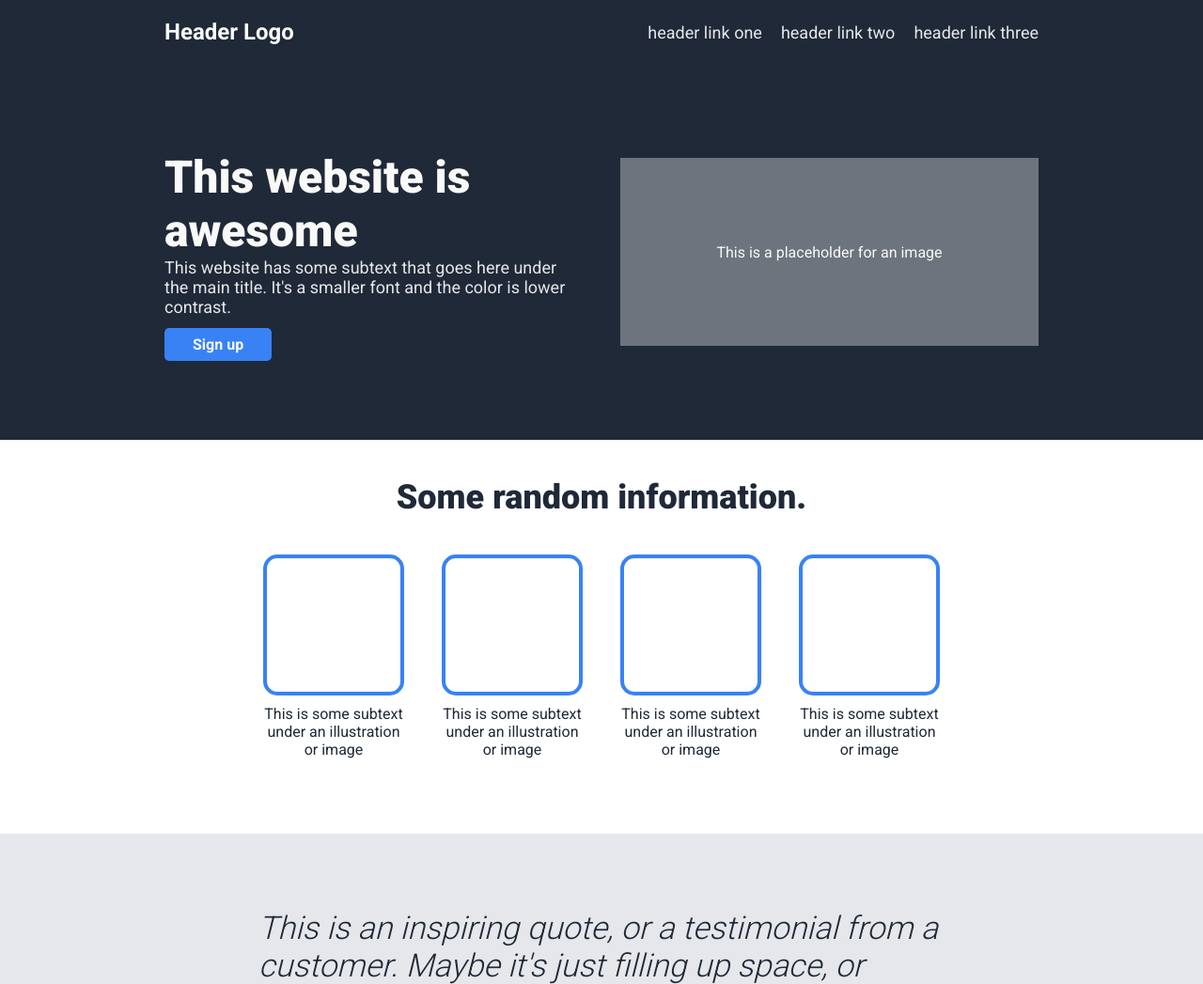
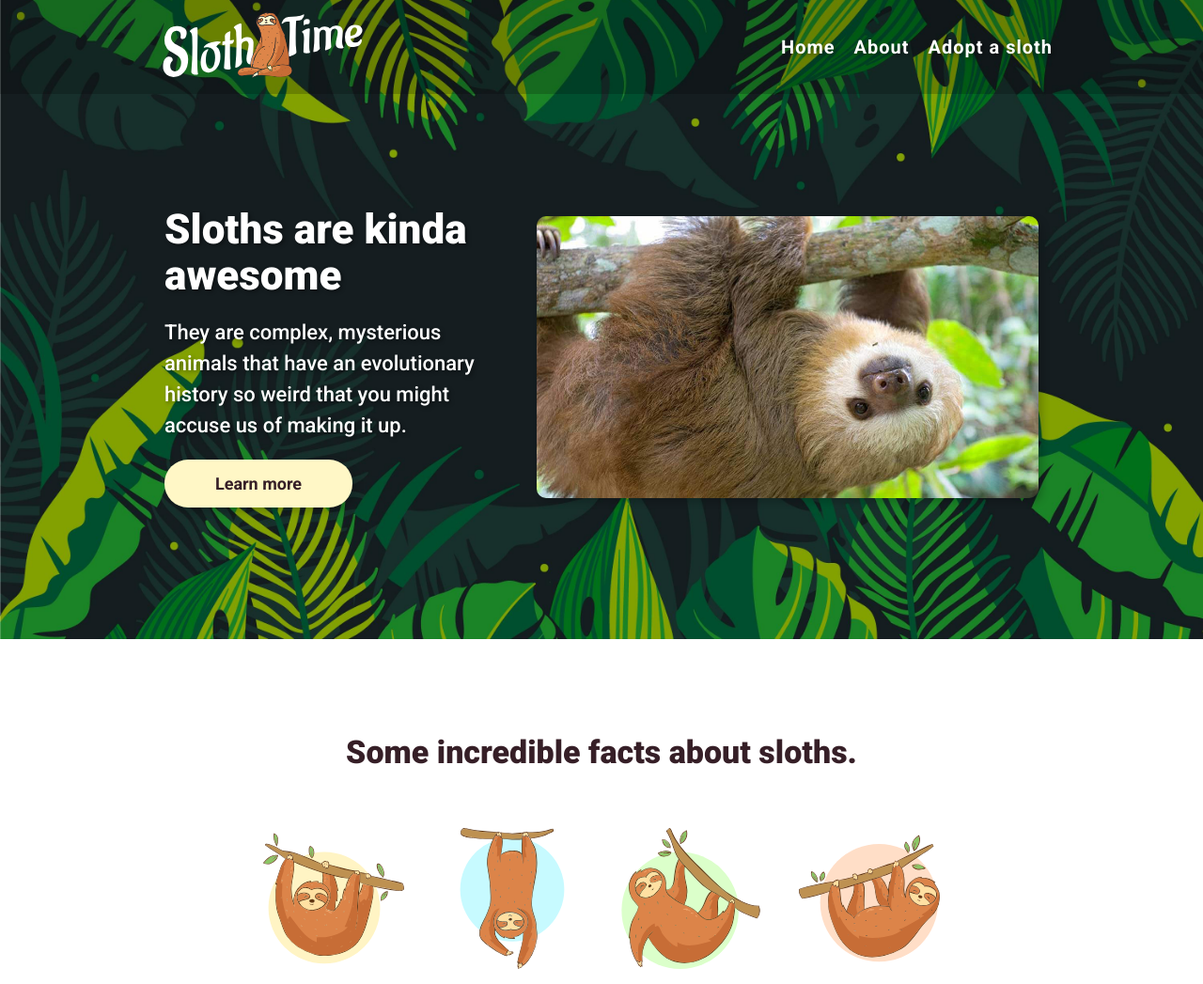
Before and after one commit to constPardalos/sloth-time, a plain HTML site: page index.html in a window 1280 px wide. Shown: the top 1047 px of the page at 94% size. Drawn offline with Linux system fonts and the light colour scheme.

Commit message:
Replace content and styling, update readme

```diff
--- a/index.html
+++ b/index.html
@@ -4,21 +4,22 @@
     <meta charset="UTF-8">
     <meta http-equiv="X-UA-Compatible" content="IE=edge">
     <meta name="viewport" content="width=device-width, initial-scale=1.0">
+    <link rel="icon" type="image/x-icon" href="images/favicon.png">
     <link rel="stylesheet" href="styles.css">
-    <link href="https://fonts.googleapis.com/css2?family=Roboto:wght@300;400;700;900&display=swap" rel="stylesheet">
-    <title>Odin Landing Page</title>
+    <link href="https://fonts.googleapis.com/css2?family=Roboto:wght@300;400;500;700;900&display=swap" rel="stylesheet">
+    <title>Sloth Time</title>
 </head>
 <body>
 
-    <header class="main-header bg-dark">
-        <div class="flex width-md spacing-sm">
+    <header class="main-header">
+        <div class="flex width-md">
 
-            <a class="logo" href="#">Header Logo</a>
+            <a class="logo" href="#"><img src="images/sloth-time-logo.svg" alt="Sloth Time logo"></a>
             <nav class="main-nav">
                 <ul>
-                    <li><a href="#">header link one</a></li>
-                    <li><a href="#">header link two</a></li>
-                    <li><a href="#">header link three</a></li>
+                    <li><a href="#">Home</a></li>
+                    <li><a href="#">About</a></li>
+                    <li><a href="#">Adopt a sloth</a></li>
                 </ul>
             </nav>
         </div>
@@ -29,46 +30,44 @@
         <section class="hero-section bg-dark">
             <div class="flex width-md spacing-md">
                 <div class="hero-content">
-                    <h1>This website is awesome</h1>
-                    <p>This website has some subtext that goes here under the main title. It's a smaller font and the color is lower contrast.</p>
-                    <a class="btn-primary" href="#">Sign up</a>
+                    <h1>Sloths are kinda awesome</h1>
+                    <p>They are complex, mysterious animals that have an evolutionary history so weird that you might accuse us of making it up.</p>
+                    <a class="btn" href="#">Learn more</a>
                 </div>
-                <div class="hero-img">
-                    This is a placeholder for an image
-                </div>
+                <div class="hero-img"></div>
             </div>
         </section>
 
         <section class="items-section">
-            <div class="width-md spacing-md">
-                <h2>Some random information.</h2>
+            <div class="width-md spacing-lg">
+                <h2>Some incredible facts about sloths.</h2>
                 <div class="items-container width-sm">
                     <div class="item">
-                        <div class="img-container"></div>
-                        <span class="item-text">This is some subtext under an illustration or image</span>
+                        <div class="img-container"><img src="images/sloth-1.svg" alt="Sloth vector graphic"></div>
+                        <span class="item-text">Sloths are three times stronger than us</span>
                     </div>
                     <div class="item">
-                        <div class="img-container"></div>
-                        <span class="item-text">This is some subtext under an illustration or image</span>
+                        <div class="img-container"><img src="images/sloth-2.svg" alt="Sloth vector graphic"></div>
+                        <span class="item-text">They poop a third of their body weight in one go</span>
                     </div>
                     <div class="item">
-                        <div class="img-container"></div>
-                        <span class="item-text">This is some subtext under an illustration or image</span>
+                        <div class="img-container"><img src="images/sloth-3.svg" alt="Sloth vector graphic"></div>
+                        <span class="item-text">They can starve to death on a full stomach</span>
                     </div>
                     <div class="item">
-                        <div class="img-container"></div>
-                        <span class="item-text">This is some subtext under an illustration or image</span>
+                        <div class="img-container"><img src="images/sloth-4.svg" alt="Sloth vector graphic"></div>
+                        <span class="item-text">Without sloths there would be no avocados</span>
                     </div>
                 </div>
             </div>
         </section>
 
-        <section class="quote-section bg-grey">
+        <section class="quote-section bg-color">
             <div class="width-sm spacing-lg">
                 <p class="quote">
-                    This is an inspiring quote, or a testimonial from a customer. Maybe it's just filling up space, or maybe people will actually read it. Who knows? All I know is that it looks nice.
+                    “My absolute favourite piece of information is the fact that young sloths are so inept that they frequently grab their own arms and legs instead of tree limbs, and fall out of trees.”
                 </p>
-                <span class="quote-author">-Thor, God of Thunder</span>
+                <span class="quote-author">-Douglas Adams</span>
             </div>
         </section>
 
@@ -77,10 +76,10 @@
                 <div class="action spacing-md">
                     <div class="action-content flex width-sm">
                         <div class="action-text">
-                            <h3>Call to action! It's time!</h3>
-                            <span>Sign up for our product by clicking that button right over there!</span>
+                            <h2>Get involved!</h2>
+                            <p>Together, we have the chance to really make a difference!</p>
                         </div>
-                        <a class="btn-primary bordered" href="#">Sign up</a>
+                        <a class="btn btn-alt" href="#">Learn how</a>
                     </div>
                 </div>
             </div>
@@ -88,8 +87,9 @@
     </main>
 
     <footer class="main-footer bg-dark">
-        <div class="footer-container width-md spacing-md">
-            <span>Copyright © <a href="https://www.theodinproject.com/" target="_blank">The Odin Project</a> <script>document.write(new Date().getFullYear())</script></span>
+        <div class="footer-container width-md">
+            <img class="footer-logo" src="images/sloth-time-logo-notext.svg" alt="Sloth logo">
+            <div class="copy">Copyright © Sloth Time <script>document.write(new Date().getFullYear())</script></div>
         </div>
     </footer>
 
--- a/styles.css
+++ b/styles.css
@@ -13,7 +13,7 @@ html {
 }
 
 body {
-    color: #1f2937;
+    color: #361f27;
     font-family: 'Roboto', sans-serif;
     font-size: 16px;
 }
@@ -28,18 +28,21 @@ a {
 }
 
 h1 {
-    font-size: 48px;
+    font-size: 44px;
     font-weight: 900;
+    line-height: 1.1;
 }
 
 h2 {
-    font-size: 36px;
+    font-size: 34px;
     font-weight: 900;
+    line-height: 1.2;
 }
 
 h3 {
     font-size: 24px;
     font-weight: 700;
+    line-height: 1.3;
 }
 
 h4 {
@@ -49,6 +52,7 @@ h4 {
 
 p {
     margin-bottom: 20px;
+    line-height: 1.5;
 }
 
 .width-md {
@@ -62,24 +66,24 @@ p {
 }
 
 .spacing-lg {
-    padding: 80px 15px;
+    padding: 100px 15px;
 }
 
 .spacing-md {
-    padding: 40px 15px;
+    padding: 50px 15px;
 }
 
 .spacing-sm {
-    padding: 20px 15px;
+    padding: 25px 15px;
 }
 
 .bg-dark {
-    background: #1f2937;
-    color: #f9faf8;
+    background: #17302c;
+    color: #fff;
 }
 
-.bg-grey {
-    background: #e5e7eb;
+.bg-color {
+    background: #fff7c6;
 }
 
 .flex {
@@ -88,29 +92,46 @@ p {
     align-items: center;
 }
 
-.btn-primary {
-    background: #3882f6;
-    border-radius: 5px;
-    color: #f9faf8;
+.btn {
+    background: #fff7c6;
+    border-radius: 25px;
+    box-shadow: 4px 4px 8px rgba(0, 0, 0, 0.2);
+    display: inline-block;
+    color: #361f27;
+    font-size: 18px;
     font-weight: 700;
-    padding: 8px 30px;
+    padding: 15px 40px;
+    min-width: 200px;
+    text-align: center;
+    transition: all 0.25s;
 }
 
-.btn-primary.bordered {
-    border: 2px solid #f9faf8;
+.btn:hover {
+    background: #361f27;
+    color: #fff7c6;
 }
 
 /* HEADER
 ============================ */
 
+.main-header {
+    background: rgba(0, 0, 0, 0.2);
+    padding: 10px 15px;
+    position: absolute;
+    width: 100%;
+}
+
 .main-header .flex {
     justify-content: space-between;
+    min-height: 80px;
 }
 
 .logo {
     display: inline-block;
-    font-size: 24px;
-    font-weight: 700;
+}
+
+.logo img {
+    height: 70px;
 }
 
 .main-nav ul {
@@ -119,38 +140,51 @@ p {
 }
 
 .main-nav a {
-    color: #e5e7eb;
-    font-size: 18px;
+    color: #fff;
+    font-size: 20px;
+    font-weight: 700;
+    letter-spacing: 1px;
+    text-shadow: 2px 2px 4px rgba(0, 0, 0, 0.4);
 }
 
 /* HERO SECTION
 ============================ */
 
+.hero-section {
+    background: url('images/bg-hero.jpg') center/cover no-repeat;
+    padding-top: 80px;
+}
+
 .hero-section .flex {
     gap: 40px;
-    min-height: 400px;
+    min-height: 600px;
 }
 
 .hero-content {
-    flex: 1 1 50%;
+    flex: 1 1 40%;
+}
+
+.hero-content h1 {
+    margin-bottom: 20px;
+    text-shadow: 2px 2px 4px rgba(0, 0, 0, 0.4);
 }
 
 .hero-content p {
-    color: #e5e7eb;
-    font-size: 18px;
+    color: #fff;
+    font-size: 22px;
+    font-weight: 500;
+    text-shadow: 2px 2px 4px rgba(0, 0, 0, 0.4);
 }
 
 .hero-img {
-    background: #6d747d;
-    flex: 1 1 50%;
+    background: url('images/hero-img.jpg') center/cover no-repeat;
+    border-radius: 10px;
+    box-shadow: 4px 4px 8px rgba(0, 0, 0, 0.2);
+    flex: 1 1 60%;
     display: flex;
     justify-content: center;
     align-items: center;
-    height: 200px;
-}
-
-.hero-img img {
-    object-fit: cover;
+    height: 300px;
 }
 
 /* ITEMS SECTION
@@ -158,7 +192,7 @@ p {
 
 .items-section h2 {
     text-align: center;
-    margin-bottom: 40px;
+    margin-bottom: 60px;
 }
 
 .items-container {
@@ -174,9 +208,7 @@ p {
 }
 
 .img-container {
-    border: 4px solid #3882f6;
-    border-radius: 15px;
-    margin-bottom: 10px;
+    margin-bottom: 20px;
     overflow: hidden;
     width: 150px;
     height: 150px;
@@ -188,6 +220,9 @@ p {
 
 .item-text {
     display: block;
+    font-size: 20px;
+    font-weight: 500;
+    line-height: 1.5;
     text-align: center;
 }
 
@@ -211,7 +246,8 @@ p {
 ============================ */
 
 .action {
-    background: #3882f6;
+    background: url('images/bg-repeat.jpg') center repeat;
+    background-size: 400px 400px;
     border-radius: 10px;
 }
 
@@ -219,18 +255,36 @@ p {
     justify-content: space-between;
 }
 
-.action-text h3 {
-    color: #f9faf8;
+.action-text h2 {
+    color: #fff;
+    margin-bottom: 5px;
+    text-shadow: 2px 2px 4px rgba(0, 0, 0, 0.4);
 }
 
-.action-text span {
-    color: #e5e7eb;
+.action-text p {
+    color: #fff;
+    font-size: 20px;
+    font-weight: 500;
+    text-shadow: 1px 1px 4px rgba(0, 0, 0, 0.5);
 }
 
 /* FOOTER
 ============================ */
 
 .main-footer {
-    color: #e5e7eb;
+    color: #fff;
+    margin-top: 75px;
+    padding-bottom: 40px;
     text-align: center;
 }
+
+.footer-logo {
+    margin-top: -75px;
+    height: 150px;
+}
+
+.copy {
+    display: block;
+    font-size: 16px;
+    margin-top: 10px;
+}
```
Also changed, not shown: images/bg-hero.jpg (added), images/bg-repeat.jpg (added), images/favicon.png (added), images/hero-img.jpg (added), images/sloth-1.svg (added), images/sloth-2.svg (added), images/sloth-3.svg (added), images/sloth-4.svg (added), images/sloth-time-logo-notext.svg (added), images/sloth-time-logo.svg (added), 1 other file.
